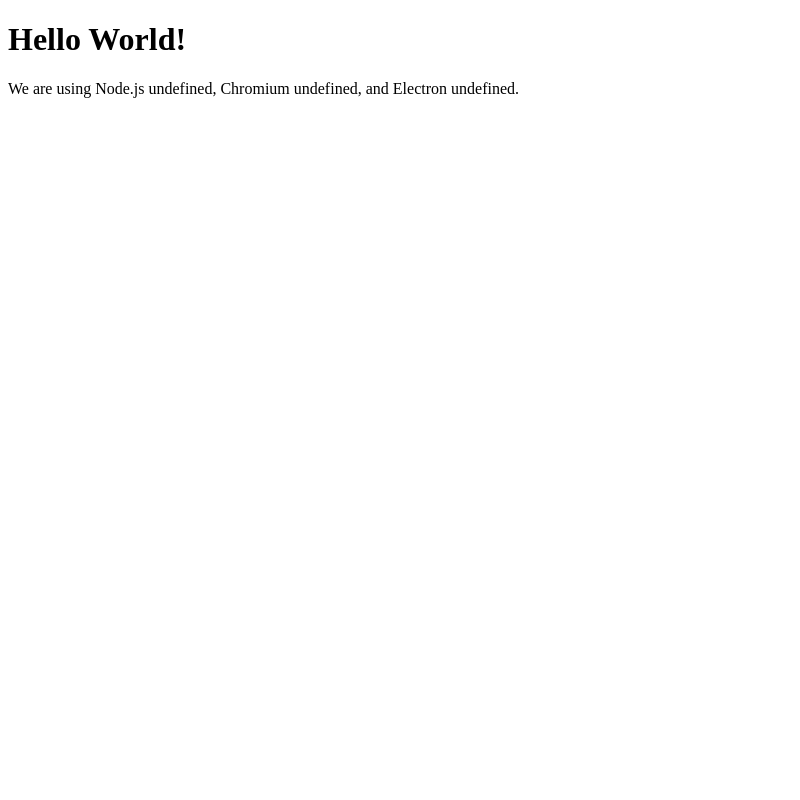
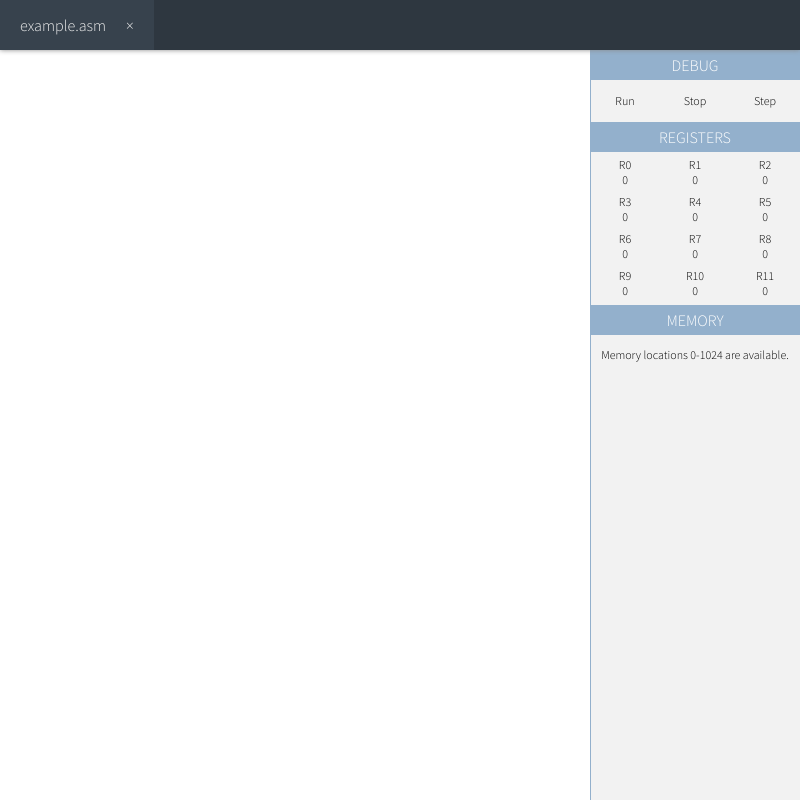
Before and after one commit to OliCallaghan/AQA-Assembler, an Electron app: page AQA Assembler/index.html in a window 800 px wide. Drawn offline with nearby package versions, Linux system fonts and the light colour scheme.

Commit message:
Implements primative GUI

```diff
--- a/AQA Assembler/index.html
+++ b/AQA Assembler/index.html
@@ -3,17 +3,57 @@
   <head>
 	<meta charset="UTF-8">
 	<title>Hello World!</title>
+	<link href="https://fonts.googleapis.com/css?family=Source+Code+Pro|Source+Sans+Pro:300" rel="stylesheet">
+	<link rel="stylesheet" href="./style.css" />
   </head>
   <body>
-    <h1>Hello World!</h1>
-    <!-- All of the Node.js APIs are available in this renderer process. -->
+	<header>
+		<editor-file>example.asm<editor-file-close>&times;</editor-file-close></editor-file>
+	</header>
+	<editor-code>
+        <!--
+    		<editor-code-line>MOV R1, #5<br></editor-code-line>
+    		<editor-code-line>MOV R1, #5<br></editor-code-line>
+    		<editor-code-line>MOV R1, #5<br></editor-code-line>
+        -->
+        <textarea></textarea>
+	</editor-code>
+    <editor-sidebar>
+        <editor-sidebar-panel-title>Debug</editor-sidebar-panel-title>
+        <editor-debug-action>Run</editor-debug-action>
+        <editor-debug-action>Stop</editor-debug-action>
+        <editor-debug-action>Step</editor-debug-action>
+        <!--<editor-sidebar-panel-title>Console</editor-sidebar-panel-title>-->
+        <editor-sidebar-panel-title>Registers</editor-sidebar-panel-title>
+        <editor-debug-register n="0">R0<br><span id="registerdata">0</span></editor-debug-register>
+        <editor-debug-register n="1">R1<br><span id="registerdata">0</span></editor-debug-register>
+        <editor-debug-register n="2">R2<br><span id="registerdata">0</span></editor-debug-register>
+        <editor-debug-register n="3">R3<br><span id="registerdata">0</span></editor-debug-register>
+        <editor-debug-register n="4">R4<br><span id="registerdata">0</span></editor-debug-register>
+        <editor-debug-register n="5">R5<br><span id="registerdata">0</span></editor-debug-register>
+        <editor-debug-register n="6">R6<br><span id="registerdata">0</span></editor-debug-register>
+        <editor-debug-register n="7">R7<br><span id="registerdata">0</span></editor-debug-register>
+        <editor-debug-register n="8">R8<br><span id="registerdata">0</span></editor-debug-register>
+        <editor-debug-register n="9">R9<br><span id="registerdata">0</span></editor-debug-register>
+        <editor-debug-register n="10">R10<br><span id="registerdata">0</span></editor-debug-register>
+        <editor-debug-register n="11">R11<br><span id="registerdata">0</span></editor-debug-register>
+        <editor-sidebar-panel-title>Memory</editor-sidebar-panel-title>
+        <editor-debug-memorysize>Memory locations 0-1024 are available.</editor-debug-memorysize>
+    </editor-sidebar>
+
+	<!-- All of the Node.js APIs are available in this renderer process.
 	We are using Node.js <script>document.write(process.versions.node)</script>,
 	Chromium <script>document.write(process.versions.chrome)</script>,
 	and Electron <script>document.write(process.versions.electron)</script>.
+	 -->
   </body>
 
+  <script>if (typeof module === 'object') {window.module = module; module = undefined;}</script>
+  <script src="https://code.jquery.com/jquery-3.1.1.js" integrity="sha256-16cdPddA6VdVInumRGo6IbivbERE8p7CQR3HzTBuELA=" crossorigin="anonymous"></script>
+  <!-- Insert this line after script imports -->
+  <script>if (window.module) module = window.module;</script>
   <script>
 	// You can also require other files to run in this process
-    require('./renderer.js')
+	require('./renderer.js');
   </script>
 </html>
--- a/AQA Assembler/main.js
+++ b/AQA Assembler/main.js
@@ -25,7 +25,7 @@ function createWindow () {
   }))
 
   // Open the DevTools.
-  mainWindow.webContents.openDevTools()
+  // mainWindow.webContents.openDevTools()
 
   // Emitted when the window is closed.
   mainWindow.on('closed', function () {
--- a/AQA Assembler/renderer.js
+++ b/AQA Assembler/renderer.js
@@ -1 +1 @@
-// Nothing to Do.
+// Render Process
--- /dev/null
+++ b/AQA Assembler/style.css
@@ -0,0 +1,179 @@
+body {
+	background: #f2f2f2;
+	font-family: 'Source Sans Pro', sans-serif;
+}
+
+input {
+	opacity: 0;
+	top:-100px;
+}
+
+header {
+	position: absolute;
+	top: 0px;
+	left: 0px;
+	right: 0px;
+	height: 50px;
+	background: #2E3740;
+	box-shadow: 0px 0px 5px #888;
+	z-index: 1;
+}
+
+editor-file {
+	position: relative;
+	display: inline-block;
+	top: 0px;
+	left: 0px;
+	background: #37424D;
+	height: 100%;
+	line-height: 50px;
+	padding-left: 20px;
+	color: #f2f2f2;
+}
+
+editor-file editor-file-close {
+	display: inline-block;
+	padding-left: 20px;
+	padding-right: 20px;
+	height: 100%;
+	cursor: pointer;
+	transition:color 0.1s;
+}
+
+editor-file editor-file-close:hover {
+	color: #bbb;
+}
+
+editor-code {
+	position: absolute;
+	display: block;
+	height: calc(100% - 50px);
+	/*padding-left: 15px;
+	padding-right: 15px;
+	padding-top: 20px;
+	padding-bottom: 20px;*/
+	top:50px;
+	left: 0px;
+	/*width: calc(100% - 240px);*/
+	width:calc(100% - 210px);
+	border-right: 1px solid #93B0CC;
+	background: #fff;
+	overflow: scroll;
+	font-family: 'Source Code Pro', monospace;
+}
+
+editor-code textarea {
+	position: absolute;
+	width: calc(100% - 40px);
+	height: calc(100% - 40px);
+	outline:none;
+	border: none;
+	display: block;
+	padding-left: 20px;
+	padding-right: 20px;
+	padding-top: 20px;
+	padding-bottom: 20px;
+	left: 0px;
+	font-family: 'Source Code Pro', monospace;
+	resize: none;
+	font-size: 18px;
+}
+
+editor-code-line {
+	position: relative;
+	display: block;
+	background: #fff;
+	width: calc(100% - 10px);
+	padding-left: 5px;
+	padding-right: 5px;
+	transition: background 0.1s;
+	cursor: text;
+}
+
+editor-code-line.focus {
+	background: #f2f2f2;
+}
+
+editor-code-line-caret {
+	position: absolute;;
+	display: inline-block;
+	width: 3px;
+	height: 100%;
+	background: #2E3740;
+	opacity: 0.5;
+}
+
+editor-sidebar {
+	position: absolute;
+	right: 0px;
+	width: 210px;
+	top:50px;
+	height: calc(100% - 50px);
+	z-index: -1;
+	overflow: scroll;
+}
+
+editor-sidebar-panel {
+	position: relative;
+	display: block;
+	height: auto;
+	width: 100%;
+}
+
+editor-sidebar-panel-title {
+	position: relative;
+	display: block;
+	background: #93B0CC;
+	width: 200px;
+	line-height: 30px;
+	height: 30px;
+	text-align: center;
+	text-transform: uppercase;
+	color: #fff;
+	padding-left: 5px;
+	padding-right: 5px;
+	float: left;
+	margin-bottom: 5px;
+}
+
+editor-debug-register {
+	position: relative;
+	display: block;
+	height: 32px;
+	width: 70px;
+	float: left;
+	text-align: center;
+	font-size: 12px;
+	margin-bottom: 5px;
+}
+
+editor-debug-memorysize {
+	position: relative;
+	display: block;
+	width: 200px;
+	line-height: 30px;
+	text-align: center;
+	padding-left: 5px;
+	padding-right: 5px;
+	float: left;
+	margin-bottom: 5px;
+	font-size: 12px;
+}
+
+editor-debug-action {
+	position: relative;
+	display: block;
+	height: 32px;
+	width: 70px;
+	line-height: 32px;
+	float: left;
+	text-align: center;
+	font-size: 12px;
+	margin-bottom: 5px;
+	transition: background 0.1s;
+}
+
+editor-debug-action:hover {
+	background: #ccc;
+	cursor: pointer;
+}
```
Lines whose indentation alone changed are shown as unchanged.
